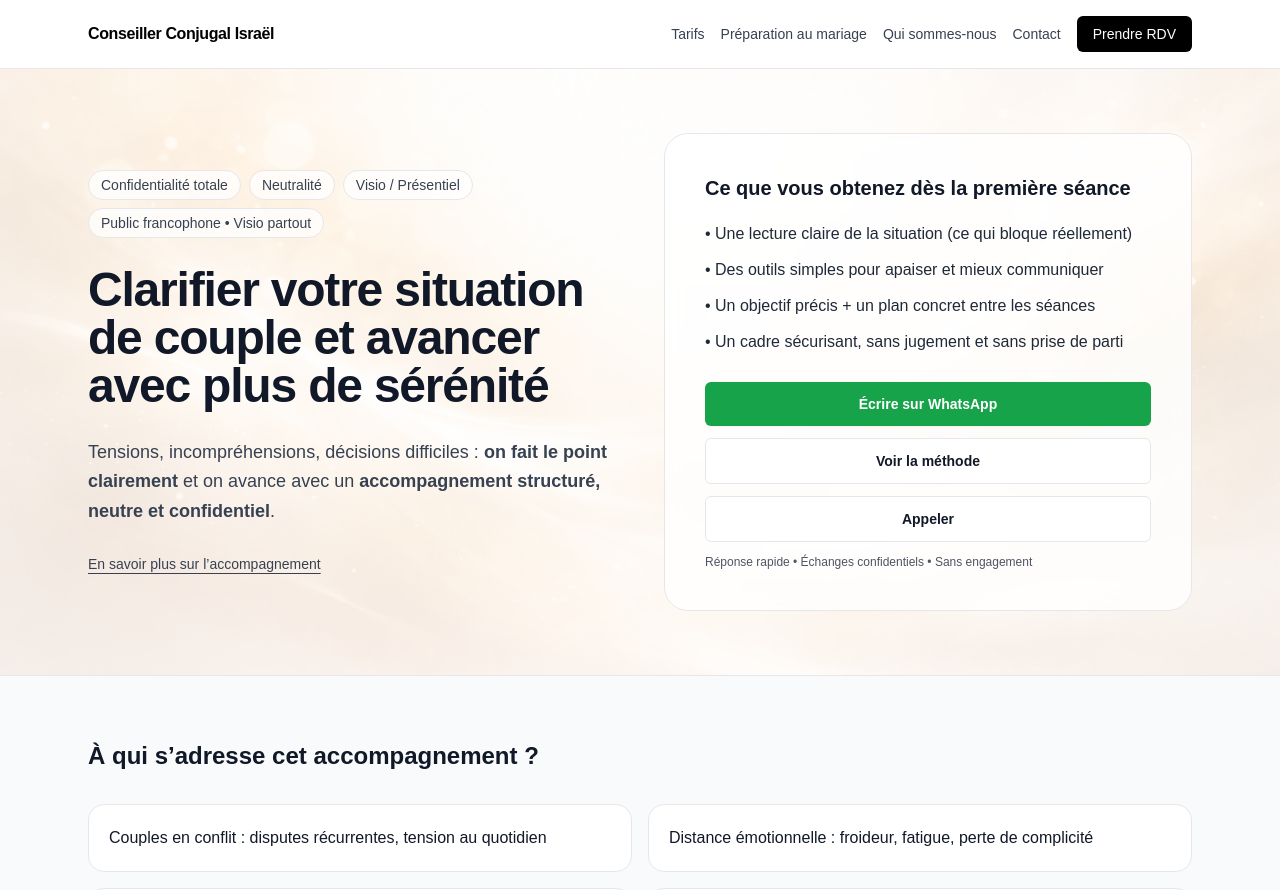
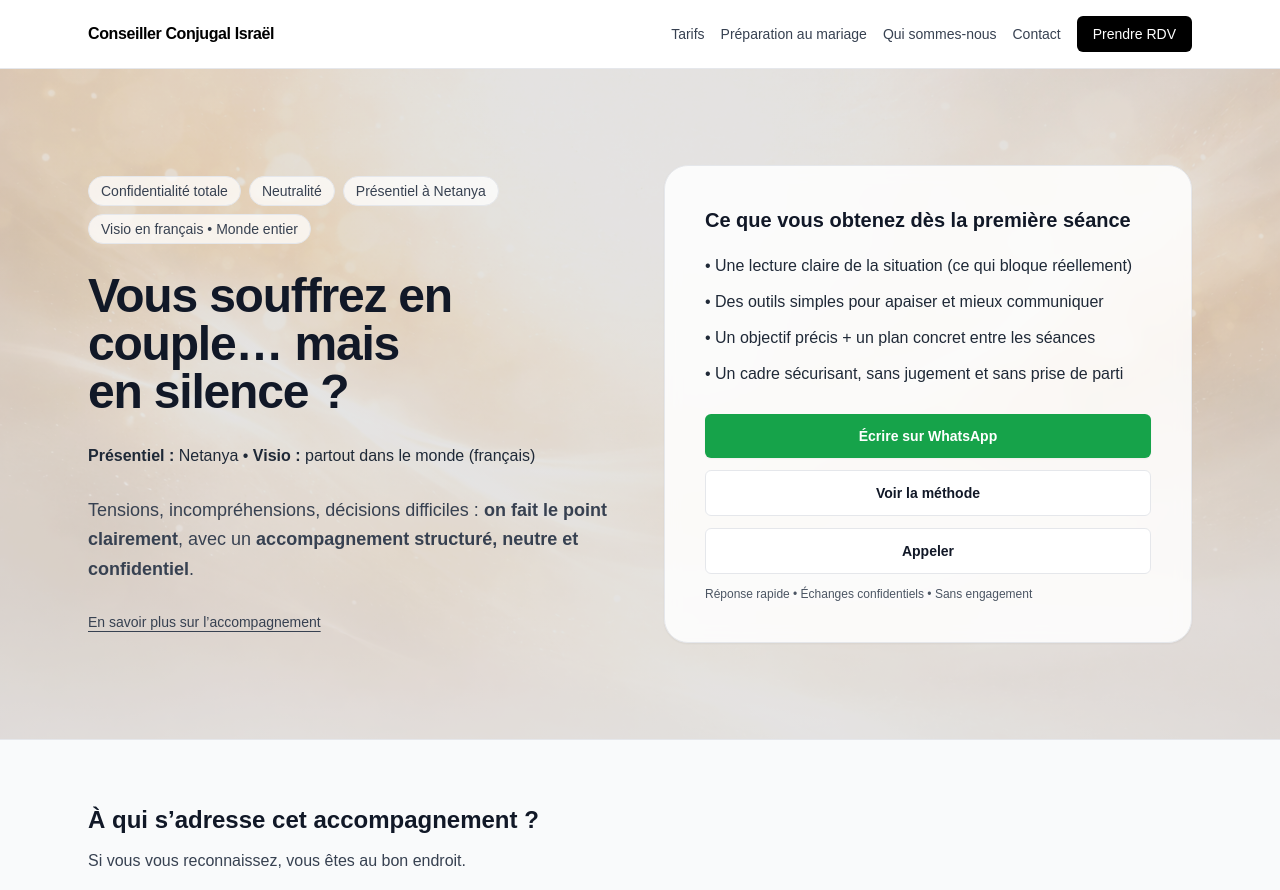
Before and after one commit to Yoyo55web/conseiller-conjugal-israel, a Next.js app: page / in a window 1280 px wide. Shown: the top 890 px of the page. Built offline with nearby package versions, Linux system fonts and the light colour scheme.

Commit message:
Update home page content/design

```diff
--- a/app/page.tsx
+++ b/app/page.tsx
@@ -16,6 +16,7 @@ const CTA_NOTE = "mt-3 text-xs text-gray-600";
 
 // Spacing cohérent “premium”
 const SECTION_Y = "py-16";
+const HERO_Y = "py-20 sm:py-24";
 const CONTAINER = "max-w-6xl mx-auto px-6";
 const CARD = "rounded-2xl border border-gray-200 bg-white p-6";
 const CARD_SOFT = "rounded-3xl border border-gray-200 bg-gray-50 p-8";
@@ -33,10 +34,13 @@ export default function Home() {
             priority
             className="object-cover"
           />
-          <div className="absolute inset-0 bg-white/70" />
+
+          {/* Overlay premium : plus de contraste, moins “lavé” */}
+          <div className="absolute inset-0 bg-gradient-to-b from-white/35 via-white/55 to-white/80" />
+          <div className="absolute inset-0 bg-black/10" />
         </div>
 
-        <div className={`relative ${CONTAINER} ${SECTION_Y}`}>
+        <div className={`relative ${CONTAINER} ${HERO_Y}`}>
           <div className="grid gap-12 lg:grid-cols-2 lg:items-center">
             {/* Colonne GAUCHE = message / confiance */}
             <div className="space-y-7">
@@ -44,8 +48,8 @@ export default function Home() {
                 {[
                   "Confidentialité totale",
                   "Neutralité",
-                  "Visio / Présentiel",
-                  "Public francophone • Visio partout",
+                  "Présentiel à Netanya",
+                  "Visio en français • Monde entier",
                 ].map((b) => (
                   <span
                     key={b}
@@ -56,13 +60,21 @@ export default function Home() {
                 ))}
               </div>
 
-              <h1 className="text-4xl sm:text-5xl font-bold tracking-tight leading-tight">
-                Clarifier votre situation de couple et avancer avec plus de sérénité
+              {/* ✅ H1 plus “stop scroll” */}
+              <h1 className="text-4xl sm:text-5xl font-bold tracking-tight leading-tight text-balance">
+                Vous souffrez en couple… mais en silence ?
               </h1>
+
+              {/* Ligne claire “où / comment” */}
+              <p className="text-sm sm:text-base text-gray-800">
+                <span className="font-semibold">Présentiel :</span> Netanya •{" "}
+                <span className="font-semibold">Visio :</span> partout dans le monde
+                (français)
+              </p>
 
               <p className="text-lg leading-relaxed text-gray-700 max-w-2xl">
                 Tensions, incompréhensions, décisions difficiles :{" "}
-                <strong>on fait le point clairement</strong> et on avance avec un{" "}
+                <strong>on fait le point clairement</strong>, avec un{" "}
                 <strong>accompagnement structuré, neutre et confidentiel</strong>.
               </p>
 
@@ -77,13 +89,15 @@ export default function Home() {
             </div>
 
             {/* Colonne DROITE = actions (CTA) */}
-            <div className="rounded-3xl border border-gray-200 bg-white/80 backdrop-blur p-10">
+            <div className="rounded-3xl border border-gray-200 bg-white/85 backdrop-blur p-10 shadow-sm">
               <h2 className="text-xl font-semibold">
                 Ce que vous obtenez dès la première séance
               </h2>
 
               <ul className="mt-5 space-y-3 text-gray-800">
-                <li>• Une lecture claire de la situation (ce qui bloque réellement)</li>
+                <li>
+                  • Une lecture claire de la situation (ce qui bloque réellement)
+                </li>
                 <li>• Des outils simples pour apaiser et mieux communiquer</li>
                 <li>• Un objectif précis + un plan concret entre les séances</li>
                 <li>• Un cadre sécurisant, sans jugement et sans prise de parti</li>
@@ -104,7 +118,7 @@ export default function Home() {
                 </a>
               </div>
 
-              {/* ✅ Micro-réassurance unique (à droite, sous les boutons) */}
+              {/* Micro-réassurance */}
               <p className={CTA_NOTE}>
                 Réponse rapide • Échanges confidentiels • Sans engagement
               </p>
@@ -119,6 +133,11 @@ export default function Home() {
           <h2 className="text-2xl font-semibold">
             À qui s’adresse cet accompagnement ?
           </h2>
+
+          {/* ✅ micro-identification */}
+          <p className="mt-3 text-gray-700 leading-relaxed max-w-3xl">
+            Si vous vous reconnaissez, vous êtes au bon endroit.
+          </p>
 
           <div className="mt-8 grid gap-4 sm:grid-cols-2">
             {[
@@ -155,7 +174,10 @@ export default function Home() {
             <div className="grid gap-4">
               {[
                 ["1. Diagnostic", "Comprendre ce qui se joue et clarifier les blocages."],
-                ["2. Besoins & objectifs", "Définir un objectif clair et réaliste, adapté à votre situation."],
+                [
+                  "2. Besoins & objectifs",
+                  "Définir un objectif clair et réaliste, adapté à votre situation.",
+                ],
                 ["3. Outils", "Mettre en place des outils applicables dès la maison."],
                 ["4. Plan & suivi", "Avancer étape par étape pour stabiliser les progrès."],
               ].map(([title, desc]) => (
@@ -211,10 +233,19 @@ export default function Home() {
 
           <div className="mt-10 grid gap-4 md:grid-cols-2">
             {[
-              ["Confidentialité totale", "Un espace sûr pour parler librement, sans jugement."],
-              ["Neutralité", "Aucune prise de parti : on travaille la relation et les solutions."],
+              [
+                "Confidentialité totale",
+                "Un espace sûr pour parler librement, sans jugement.",
+              ],
+              [
+                "Neutralité",
+                "Aucune prise de parti : on travaille la relation et les solutions.",
+              ],
               ["Structure claire", "Un objectif + des étapes concrètes, pas du flou."],
-              ["Approche adaptée", "Respect de votre rythme, de vos valeurs et de votre cadre de vie."],
+              [
+                "Approche adaptée",
+                "Respect de votre rythme, de vos valeurs et de votre cadre de vie.",
+              ],
             ].map(([title, desc]) => (
               <div key={title} className={CARD}>
                 <div className="font-semibold">{title}</div>
@@ -232,7 +263,7 @@ export default function Home() {
             <div className="max-w-2xl">
               <h2 className="text-2xl font-semibold">Préparation au mariage</h2>
               <p className="mt-2 text-gray-700 leading-relaxed">
-                Une préparation structurée pour clarifier les attentes, poser un cadre clair
+                Une préparation structurée pour clarifier les attentes, éviter les erreurs
                 et partir sur des bases solides dès le départ.
               </p>
             </div>
@@ -273,7 +304,10 @@ export default function Home() {
             {[
               ["Est-ce confidentiel ?", "Oui, totalement. Les échanges restent privés."],
               ["Combien de séances ?", "Souvent 4 à 8 selon la situation, parfois moins."],
-              ["Visio ou présentiel ?", "Les deux sont possibles. On choisit ce qui vous convient."],
+              [
+                "Où ont lieu les consultations ?",
+                "En présentiel à Netanya, ou en visio partout dans le monde (en français).",
+              ],
               ["Peut-on commencer seul ?", "Oui, c’est possible si l’autre ne souhaite pas encore venir."],
             ].map(([q, a]) => (
               <div key={q} className="rounded-2xl border border-gray-200 bg-white p-6">
```
